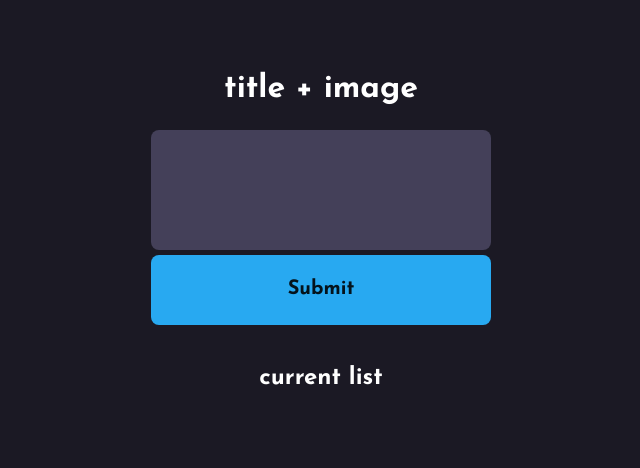
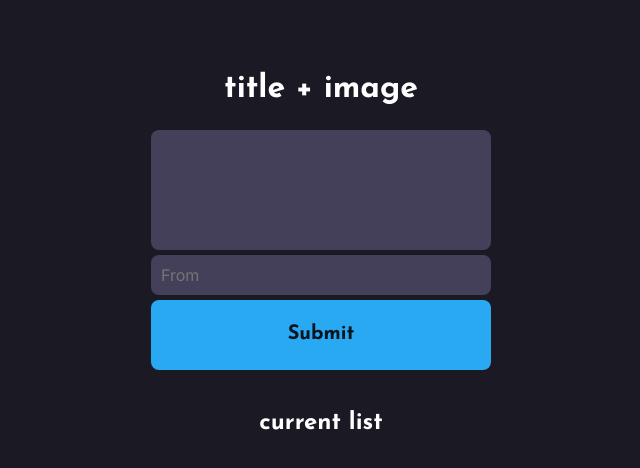
Before and after one commit to staram/potluck-food-list, a plain HTML site: page index.html in a window 1280 px wide. Shown: the whole page, without its empty margins (319-959 px from the left). Drawn offline with nearby package versions, Linux system fonts and the light colour scheme; no server answers.

Commit message:
Restore name input field

```diff
--- a/index.html
+++ b/index.html
@@ -15,7 +15,7 @@
 
             <form>
                 <textarea class="input-box" id="input-field"></textarea>
-                <!-- <input type="text" class="input-line" placeholder="From"></input> -->
+                <input type="text" class="input-line" placeholder="From"></input>
                 <input type="submit" class="submit-button"
                 id="submit-button"
                 value="Submit">
```
